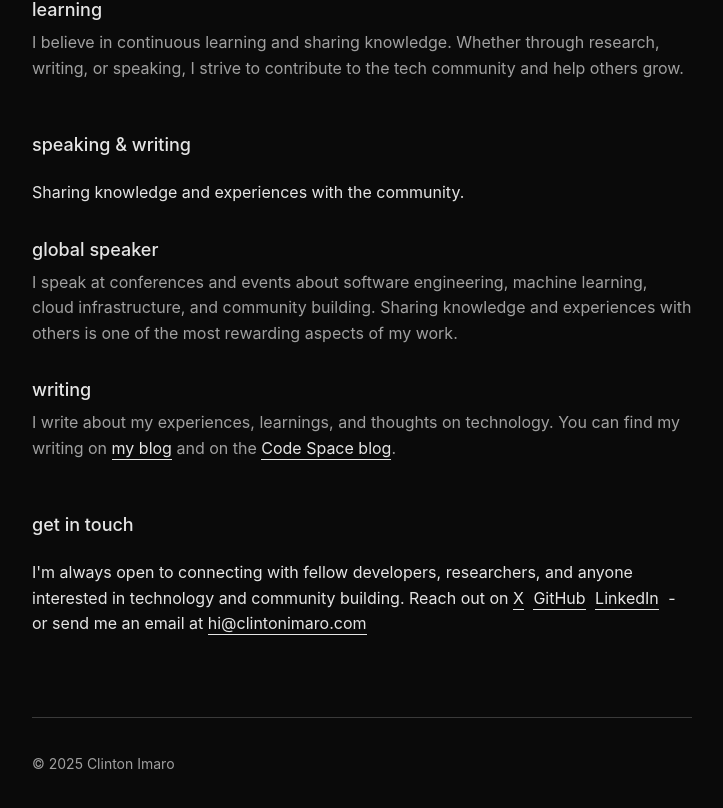
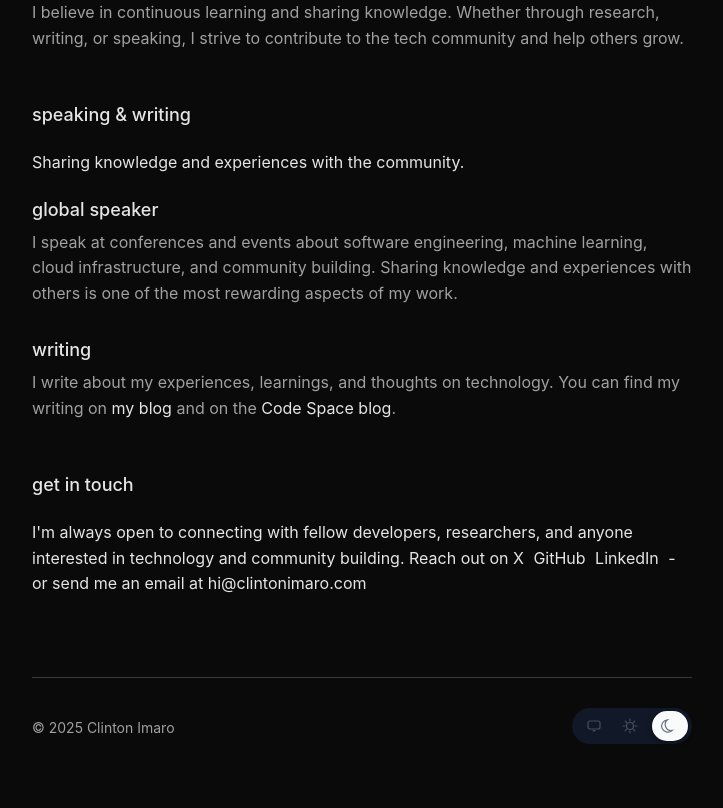
Before and after one commit to clintonimaroo/clinton, a Next.js app: page /about in a window 1280 px wide. Shown: the part 1712-2520 px from the top of the page, without its empty margins (278-1001 px from the left). Built offline with nearby package versions, Linux system fonts and the light colour scheme.

Commit message:
fix: resolve warnings

```diff
--- a/app/components/Footer.tsx
+++ b/app/components/Footer.tsx
@@ -1,10 +1,104 @@
 'use client'
 
+import { useEffect, useState } from 'react'
+
+type Theme = 'system' | 'light' | 'dark'
+
 export default function Footer() {
+  const year = new Date().getFullYear()
+  const [theme, setTheme] = useState<Theme>('dark')
+
+  // Initialize theme from localStorage or default to dark
+  useEffect(() => {
+    const savedTheme = localStorage.getItem('theme') as Theme | null
+    if (savedTheme) {
+      setTheme(savedTheme)
+      applyTheme(savedTheme)
+    } else {
+      setTheme('dark')
+      applyTheme('dark')
+    }
+  }, [])
+
+  // Apply theme to document
+  const applyTheme = (selectedTheme: Theme) => {
+    const root = document.documentElement
+
+    if (selectedTheme === 'system') {
+      const systemPrefersDark = window.matchMedia('(prefers-color-scheme: dark)').matches
+      root.classList.toggle('dark', systemPrefersDark)
+    } else {
+      root.classList.toggle('dark', selectedTheme === 'dark')
+    }
+  }
+
+  // Handle theme change
+  const handleThemeChange = (newTheme: Theme) => {
+    setTheme(newTheme)
+    localStorage.setItem('theme', newTheme)
+    applyTheme(newTheme)
+  }
+
+  // Listen for system theme changes
+  useEffect(() => {
+    if (theme === 'system') {
+      const mediaQuery = window.matchMedia('(prefers-color-scheme: dark)')
+      const handleChange = (e: MediaQueryListEvent) => {
+        document.documentElement.classList.toggle('dark', e.matches)
+      }
+      mediaQuery.addEventListener('change', handleChange)
+      return () => mediaQuery.removeEventListener('change', handleChange)
+    }
+  }, [theme])
+
   return (
     <footer>
       <div className="footer-content">
-        <p className="copyright">© 2025 Clinton Imaro</p>
+        <p className="copyright">© {year} Clinton Imaro</p>
+        <div className="footer-theme-toggle" aria-label="Theme selector">
+          <div className="theme-toggle-pill" data-theme={theme}>
+            <div className="theme-toggle-indicator" />
+            <button
+              className={`theme-toggle-button ${theme !== 'system' ? 'theme-toggle-button--muted' : ''}`}
+              aria-label="System theme"
+              onClick={() => handleThemeChange('system')}
+            >
+              <svg width="16" height="16" viewBox="0 0 16 16" fill="none" xmlns="http://www.w3.org/2000/svg">
+                <rect x="2" y="3" width="12" height="8" rx="2" stroke="#6b7280" strokeWidth="1.2" />
+                <rect x="6.5" y="12" width="3" height="1.5" rx="0.75" fill="#6b7280" />
+              </svg>
+            </button>
+            <button
+              className={`theme-toggle-button ${theme !== 'light' ? 'theme-toggle-button--muted' : ''}`}
+              aria-label="Light theme"
+              onClick={() => handleThemeChange('light')}
+            >
+              <svg width="16" height="16" viewBox="0 0 16 16" fill="none" xmlns="http://www.w3.org/2000/svg">
+                <circle cx="8" cy="8" r="3.5" stroke="#6b7280" strokeWidth="1.2" />
+                <path
+                  d="M8 1v2M8 13v2M1 8h2M13 8h2M3.2 3.2l1.4 1.4M11.4 11.4l1.4 1.4M12.8 3.2l-1.4 1.4M3.2 12.8l1.4-1.4"
+                  stroke="#6b7280"
+                  strokeWidth="1.2"
+                  strokeLinecap="round"
+                />
+              </svg>
+            </button>
+            <button
+              className={`theme-toggle-button ${theme !== 'dark' ? 'theme-toggle-button--muted' : ''}`}
+              aria-label="Dark theme"
+              onClick={() => handleThemeChange('dark')}
+            >
+              <svg width="16" height="16" viewBox="0 0 16 16" fill="none" xmlns="http://www.w3.org/2000/svg">
+                <path
+                  d="M9.5 1.8a6.2 6.2 0 1 0 4.7 10.6A6 6 0 0 1 9.5 1.8Z"
+                  stroke="#6b7280"
+                  strokeWidth="1.2"
+                  fill="none"
+                />
+              </svg>
+            </button>
+          </div>
+        </div>
       </div>
     </footer>
   )
--- a/app/styles/globals.scss
+++ b/app/styles/globals.scss
@@ -1,4 +1,15 @@
 :root {
+  /* Light theme (default) */
+  --background: #f5f5f5;
+  --text: #111827;
+  --text-secondary: #6b7280;
+  --accent: #e5e7eb;
+  --link: #111827;
+  --link-hover: #000000;
+}
+
+.dark {
+  /* Dark theme overrides */
   --background: #0a0a0a;
   --text: #e5e5e5;
   --text-secondary: #a0a0a0;
@@ -34,14 +45,13 @@ body {
 a {
   color: var(--link);
   text-decoration: none;
-  border-bottom: 1px solid var(--link);
-  padding-bottom: 1px;
-  transition: color 0.2s ease, border-color 0.2s ease;
+  border-bottom: none;
+  padding-bottom: 0;
+  transition: color 0.2s ease;
   -webkit-tap-highlight-color: rgba(255, 255, 255, 0.1);
 
   &:hover {
     color: var(--link-hover);
-    border-color: var(--link-hover);
   }
 
   &.active-touch {
@@ -95,12 +105,16 @@ section {
     margin-bottom: 40px;
   }
 
-  > p:first-of-type {
-    margin-bottom: 30px;
+  p {
+    margin-bottom: 20px;
 
     @media (max-width: 480px) {
-      margin-bottom: 20px;
+      margin-bottom: 16px;
     }
+  }
+
+  p:last-child {
+    margin-bottom: 0;
   }
 }
 
@@ -252,8 +266,15 @@ footer {
 
   .footer-content {
     display: flex;
-    flex-direction: column;
+    align-items: center;
+    justify-content: space-between;
     gap: 15px;
+    flex-wrap: wrap;
+
+    @media (max-width: 480px) {
+      flex-direction: column;
+      align-items: flex-start;
+    }
   }
 
   .footer-info {
@@ -291,6 +312,85 @@ footer {
     color: var(--text-secondary);
     font-size: 0.875rem;
     margin-top: 5px;
+  }
+
+  .footer-theme-toggle {
+    margin-left: auto;
+  }
+
+  .theme-toggle-pill {
+    position: relative;
+    display: inline-flex;
+    align-items: center;
+    padding: 4px;
+    border-radius: 999px;
+    background-color: #f2f2f2;
+    color: #555;
+    min-width: 120px;
+  }
+
+  .theme-toggle-indicator {
+    position: absolute;
+    top: 3px;
+    bottom: 3px;
+    width: 36px;
+    border-radius: 999px;
+    background-color: #ffffff;
+    box-shadow: 0 1px 3px rgba(0, 0, 0, 0.25);
+    transition: left 0.2s ease, right 0.2s ease, transform 0.2s ease;
+  }
+
+  /* Dark-mode styling for the toggle pill so it matches the dark background */
+  .dark & .theme-toggle-pill {
+    background-color: #111827;
+    color: #e5e5e5;
+  }
+
+  .dark & .theme-toggle-indicator {
+    background-color: #f9fafb;
+    box-shadow: 0 2px 6px rgba(0, 0, 0, 0.4);
+  }
+
+  .theme-toggle-pill[data-theme='system'] .theme-toggle-indicator {
+    left: 4px;
+    right: auto;
+    transform: none;
+  }
+
+  .theme-toggle-pill[data-theme='light'] .theme-toggle-indicator {
+    left: 50%;
+    right: auto;
+    transform: translateX(-50%);
+  }
+
+  .theme-toggle-pill[data-theme='dark'] .theme-toggle-indicator {
+    right: 4px;
+    left: auto;
+    transform: none;
+  }
+
+  .theme-toggle-button {
+    position: relative;
+    z-index: 1;
+    border: none;
+    background: transparent;
+    color: inherit;
+    cursor: pointer;
+    padding: 6px 10px;
+    border-radius: 999px;
+    font-size: 0.9rem;
+    line-height: 1;
+    display: inline-flex;
+    align-items: center;
+    justify-content: center;
+  }
+
+  .theme-toggle-button--muted {
+    opacity: 0.6;
+  }
+
+  .theme-toggle-button:hover {
+    opacity: 1;
   }
 }
 
```
Also changed, not shown: app/page.tsx (+12 -4 lines).
